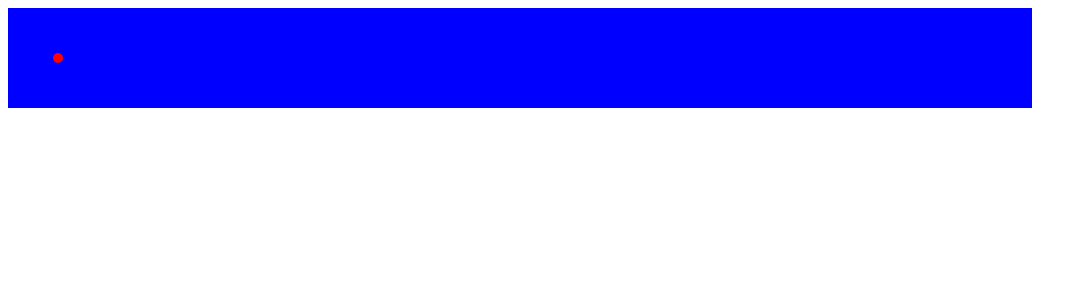
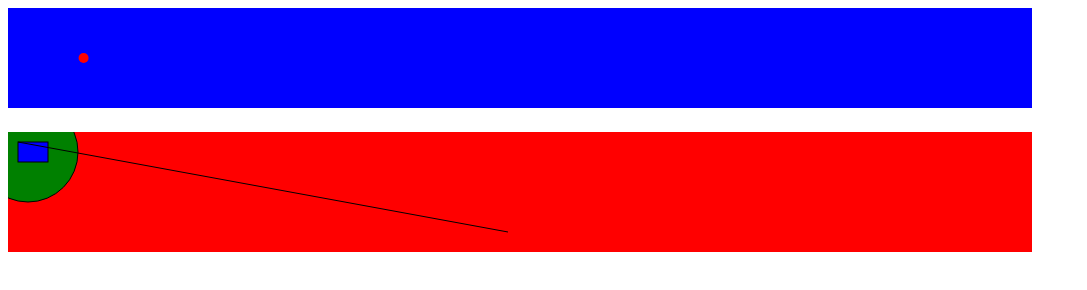
Before and after one commit to nabeelvalley/svg-js, a website built with Parcel: page src/index.html in a window 1280 px wide. Shown: the whole page, without its empty margins (0-1087 px from the left). Built offline with nearby package versions, Linux system fonts and the light colour scheme.

Commit message:
:sparkles: painter api as alternate to manager api

```diff
--- a/src/index.html
+++ b/src/index.html
@@ -1,12 +1,16 @@
 <!DOCTYPE html>
 <html lang="en">
+
 <head>
-    <meta charset="UTF-8">
-    <meta name="viewport" content="width=device-width, initial-scale=1.0">
-    <title>Snake</title>
+  <meta charset="UTF-8">
+  <meta name="viewport" content="width=device-width, initial-scale=1.0">
+  <title>Snake</title>
 </head>
+
 <body>
-    <div id="app"></div>
-    <script src="./index.ts"></script>
+  <div id="manager"></div>
+  <div id="painter"></div>
+  <script src="./index.ts"></script>
 </body>
+
 </html>
--- a/src/index.ts
+++ b/src/index.ts
@@ -1,54 +1,8 @@
-import SVGManager from '../svg'
-import ElementType from '../svg/enums/ElementType'
-import SVGAttribute from '../svg/enums/SVGAttribute'
+import renderManager from './renderManager'
+import renderPainter from './renderPainter'
 
-const app: HTMLElement = document.getElementById('app')
+const manager: HTMLElement = document.getElementById('manager')
+const painter: HTMLElement = document.getElementById('painter')
 
-let root = new SVGManager({
-  parent: app,
-  id: 'root',
-  attributes: [
-    { name: SVGAttribute.height, value: '120' },
-    { name: SVGAttribute.width, value: '90vw' },
-  ],
-})
-
-let background = new SVGManager({
-  parent: root,
-  id: 'background',
-  type: ElementType.rect,
-  attributes: [
-    { name: SVGAttribute.height, value: '100' },
-    { name: SVGAttribute.width, value: '80vw' },
-    { name: SVGAttribute.fill, value: 'blue' },
-  ],
-})
-
-let snake = new SVGManager({
-  id: 'snake',
-  parent: root,
-  type: ElementType.g,
-  attributes: [
-    { name: SVGAttribute.height, value: '20px' },
-    { name: SVGAttribute.width, value: '20px' },
-  ],
-})
-
-let sement = new SVGManager({
-  id: 'segment',
-  parent: snake,
-})
-
-let food = new SVGManager({
-  class: 'food',
-  parent: root,
-  type: ElementType.circle,
-  attributes: [
-    { name: SVGAttribute.r, value: '5px' },
-    { name: SVGAttribute.cx, value: '50px' },
-    { name: SVGAttribute.cy, value: '50px' },
-    { name: SVGAttribute.fill, value: 'red' },
-  ],
-})
-
-console.log(food)
+renderManager(manager)
+renderPainter(painter)
--- /dev/null
+++ b/src/renderManager.ts
@@ -0,0 +1,54 @@
+import SVGManager from '../svg/api/SVGManager'
+import SVGElementType from '../svg/enums/SVGElementType'
+import SVGAttribute from '../svg/enums/SVGAttribute'
+
+const renderManager = (node: HTMLElement) => {
+  let root = new SVGManager({
+    parent: node,
+    id: 'manager-view',
+    attributes: [
+      { name: SVGAttribute.height, value: '120' },
+      { name: SVGAttribute.width, value: '90vw' },
+    ],
+  })
+
+  let background = new SVGManager({
+    parent: root,
+    id: 'background',
+    type: SVGElementType.rect,
+    attributes: [
+      { name: SVGAttribute.height, value: '100' },
+      { name: SVGAttribute.width, value: '80vw' },
+      { name: SVGAttribute.fill, value: 'blue' },
+    ],
+  })
+
+  let snake = new SVGManager({
+    id: 'snake',
+    parent: root,
+    type: SVGElementType.g,
+    attributes: [
+      { name: SVGAttribute.height, value: '20px' },
+      { name: SVGAttribute.width, value: '20px' },
+    ],
+  })
+
+  let sement = new SVGManager({
+    id: 'segment',
+    parent: snake,
+  })
+
+  let food = new SVGManager({
+    class: 'food',
+    parent: root,
+    type: SVGElementType.circle,
+    attributes: [
+      { name: SVGAttribute.r, value: '5px' },
+      { name: SVGAttribute.cx, value: '2cm' },
+      { name: SVGAttribute.cy, value: '50px' },
+      { name: SVGAttribute.fill, value: 'red' },
+    ],
+  })
+}
+
+export default renderManager
--- /dev/null
+++ b/src/renderPainter.ts
@@ -0,0 +1,18 @@
+import SVGPainter from '../svg/api/SVGPainter'
+
+const renderPainter = (node: HTMLElement) => {
+  new SVGPainter({
+    height: '120px',
+    width: '80vw',
+    parent: node,
+  })
+    .setBackground('red')
+    .setFill('green')
+    .paintCircle(50, 20, 20)
+    .setFill('blue')
+    .paintRectangle(20, 30, 10, 10)
+    .paintLine(10, 500, 10, 100)
+    .paintOver()
+}
+
+export default renderPainter
--- a/svg/index.ts
+++ b/svg/api/SVGManager.ts
@@ -1,5 +1,5 @@
-import SVGManagerConfiguration from './interfaces/SVGManagerConfiguration'
-import ElementType from './enums/ElementType'
+import SVGManagerConfiguration from '../interfaces/SVGManagerConfiguration'
+import SVGElementType from '../enums/SVGElementType'
 
 /**
  * Class for managing and interacting with SVG Elements
@@ -31,7 +31,7 @@ class SVGManager {
       if (options?.parent instanceof HTMLElement) {
         this.self = document.createElementNS(
           svgns,
-          options?.type || ElementType.svg
+          options?.type || SVGElementType.svg
         )
 
         this.root = this.self
@@ -39,7 +39,7 @@ class SVGManager {
       } else if (options?.parent instanceof SVGManager) {
         this.self = document.createElementNS(
           svgns,
-          options?.type || ElementType.g
+          options?.type || SVGElementType.g
         )
 
         this.root = options.parent?.root
--- /dev/null
+++ b/svg/api/SVGPainter.ts
@@ -0,0 +1,308 @@
+import SVGManagerConfiguration from '../interfaces/SVGManagerConfiguration'
+import SVGPainterConfiguration from '../interfaces/SVGPainterConfiguration'
+import SVGElementType from '../enums/SVGElementType'
+import SVGManager from './SVGManager'
+import SVGAttribute from '../enums/SVGAttribute'
+import SVGAttributeKV from '../interfaces/SVGAttributeKV'
+
+class SVGPainter {
+  private parent: SVGSVGElement | SVGGElement | HTMLElement
+  private canvas: SVGElement[]
+  private height: string
+  private width: string
+  private fill: string = 'white'
+  private stroke: string = 'black'
+  private strokeWidth: string = '1px'
+  private svgns = 'http://www.w3.org/2000/svg'
+
+  /**
+   * Create a new Painter Instance
+   */
+  constructor(options?: SVGPainterConfiguration) {
+    if (
+      options?.parent instanceof SVGSVGElement ||
+      options?.parent instanceof SVGGElement
+    ) {
+      this.parent = options.parent
+    } else {
+      this.parent = document.createElementNS(
+        this.svgns,
+        SVGElementType.svg
+      ) as SVGSVGElement
+
+      options.parent.appendChild(this.parent)
+    }
+
+    if (this.parent instanceof SVGSVGElement) {
+      this.parent.setAttribute(SVGAttribute.height, options?.height.toString())
+      this.parent.setAttribute(SVGAttribute.width, options?.width.toString())
+    }
+
+    this.canvas = []
+    this.height = options.height.toString()
+    this.width = options.width.toString()
+  }
+
+  /**
+   * Set the background color of the canvas. This will be set as the backmost element in the painting
+   * @param color background color
+   */
+  public setBackground(color: string) {
+    let element = document.createElementNS(
+      this.svgns,
+      SVGElementType.rect
+    ) as SVGRectElement
+
+    element.setAttribute(SVGAttribute.height, this.height)
+    element.setAttribute(SVGAttribute.width, this.width)
+
+    element.setAttribute(SVGAttribute.fill, color)
+
+    this.canvas.push(element)
+
+    return this
+  }
+
+  /**
+   * Set fill color for future paints, default white
+   * @param color fill color
+   */
+  public setFill(color: string) {
+    this.fill = color
+    return this
+  }
+
+  /**
+   * Set stroke color for future paints, default black
+   * @param color stroke color
+   */
+  public setStroke(color: string) {
+    this.stroke = color
+    return this
+  }
+
+  /**
+   * Set stroke width for future paints, default 1px
+   * @param width stroke width
+   */
+  public setStrokeWidth(width: number | string) {
+    this.strokeWidth = width.toString()
+    return this
+  }
+
+  /**
+   * Paint a `rectangle` using the current fill and stroke settings
+   * @param height
+   * @param width
+   * @param x
+   * @param y
+   * @param attributes
+   */
+  public paintRectangle(
+    height: number | string,
+    width: number | string,
+    x: number | string,
+    y: number | string,
+    attributes?: SVGAttributeKV[]
+  ) {
+    return this.handleElementCreation(
+      SVGElementType.rect,
+      (e: SVGElement) => {
+        e.setAttribute(SVGAttribute.height, height.toString())
+        e.setAttribute(SVGAttribute.width, width.toString())
+        e.setAttribute(SVGAttribute.x, x.toString())
+        e.setAttribute(SVGAttribute.y, y.toString())
+      },
+      attributes
+    )
+  }
+
+  /**
+   * Paint a `circle` using the current fill and stroke settings
+   * @param r
+   * @param cx
+   * @param cy
+   * @param attributes
+   */
+  public paintCircle(
+    r: number | string,
+    cx: number | string,
+    cy: number | string,
+    attributes?: SVGAttributeKV[]
+  ) {
+    return this.handleElementCreation(
+      SVGElementType.circle,
+      (e: SVGElement) => {
+        e.setAttribute(SVGAttribute.r, r.toString())
+        e.setAttribute(SVGAttribute.cx, cx.toString())
+        e.setAttribute(SVGAttribute.cy, cy.toString())
+      },
+      attributes
+    )
+  }
+
+  /**
+   * Paint an `ellipse` using the current fill and stroke settings
+   * @param rx
+   * @param ry
+   * @param cx
+   * @param cy
+   * @param attributes
+   */
+  public paintEllipse(
+    rx: number | string,
+    ry: number | string,
+    cx: number | string,
+    cy: number | string,
+    attributes?: SVGAttributeKV[]
+  ) {
+    return this.handleElementCreation(
+      SVGElementType.ellipse,
+      (e: SVGElement) => {
+        e.setAttribute(SVGAttribute.rx, rx.toString())
+        e.setAttribute(SVGAttribute.ry, ry.toString())
+        e.setAttribute(SVGAttribute.cx, cx.toString())
+        e.setAttribute(SVGAttribute.cy, cy.toString())
+      },
+      attributes
+    )
+  }
+
+  /**
+   * Paint a `line` using the current fill and stroke settings
+   * @param x1
+   * @param x2
+   * @param y1
+   * @param y2
+   * @param attributes
+   */
+  public paintLine(
+    x1: number | string,
+    x2: number | string,
+    y1: number | string,
+    y2: number | string,
+    attributes?: SVGAttributeKV[]
+  ) {
+    return this.handleElementCreation(
+      SVGElementType.line,
+      (e: SVGElement) => {
+        e.setAttribute(SVGAttribute.x1, x1.toString())
+        e.setAttribute(SVGAttribute.x2, x2.toString())
+        e.setAttribute(SVGAttribute.y1, y1.toString())
+        e.setAttribute(SVGAttribute.y2, y2.toString())
+      },
+      attributes
+    )
+  }
+
+  /**
+   * Paint a `polyline` using the current fill and stroke settings
+   * @param points `
+   * @param attributes
+   */
+  public paintPolyline(points: string, attributes?: SVGAttributeKV[]) {
+    return this.handleElementCreation(
+      SVGElementType.polyline,
+      (e: SVGElement) => {
+        e.setAttribute(SVGAttribute.points, points)
+      },
+      attributes
+    )
+  }
+
+  /**
+   * Paint a `polygon` using the current fill and stroke settings
+   * @param points
+   * @param attributes
+   */
+  public paintPolygon(points: string, attributes?: SVGAttributeKV[]) {
+    return this.handleElementCreation(
+      SVGElementType.polygon,
+      (e: SVGElement) => {
+        e.setAttribute(SVGAttribute.points, points)
+      },
+      attributes
+    )
+  }
+
+  /**
+   * Paint a `path` using the current fill and stroke settings
+   * @param d
+   * @param attributes
+   */
+  public paintPath(d: string, attributes?: SVGAttributeKV[]) {
+    return this.handleElementCreation(
+      SVGElementType.path,
+      (e: SVGElement) => {
+        e.setAttribute(SVGAttribute.d, d)
+      },
+      attributes
+    )
+  }
+
+  /**
+   * handle the shared element creation functionality
+   * @param type type of elemnt being created
+   * @param custom custom attributes to set or functionality to apply to element before applying the additional attrbiutes
+   */
+  private handleElementCreation(
+    type: SVGElementType,
+    custom: (SVGElement) => void,
+    attributes: SVGAttributeKV[]
+  ) {
+    let element = document.createElementNS(this.svgns, type) as SVGElement
+
+    this.applyPainterAttributes(element)
+
+    custom(element)
+
+    this.applyAdditionalAttributes(element, attributes)
+
+    this.canvas.push(element)
+
+    return this
+  }
+
+  /**
+   * Apply the fill, stroke, and stroke-width attributes to element based on the current painter state
+   * @param element element to apply the attributes to
+   */
+  private applyPainterAttributes(element: SVGElement) {
+    element.setAttribute(SVGAttribute.fill, this.fill)
+    element.setAttribute(SVGAttribute.stroke, this.stroke)
+    element.setAttribute(SVGAttribute.strokeWidth, this.strokeWidth)
+  }
+
+  private applyAdditionalAttributes(
+    element: SVGElement,
+    attributes: SVGAttributeKV[]
+  ) {
+    attributes?.forEach(attribute =>
+      element.setAttribute(attribute?.name, attribute?.value?.toString())
+    )
+  }
+
+  /**
+   * Replace all the existing content with the new content
+   */
+  public paintOver() {
+    const canvasAsHtml = this.canvas.map(el => el.outerHTML).join('')
+
+    this.parent.innerHTML = canvasAsHtml
+
+    return this.parent.innerHTML
+  }
+
+  /**
+   * Add the new content to the existing content
+   */
+  public paint() {
+    const canvasAsHtml = this.canvas.map(el => el.outerHTML).join('')
+
+    this.parent.innerHTML += canvasAsHtml
+
+    return this.parent.innerHTML
+  }
+}
+
+export default SVGPainter
--- a/svg/enums/ElementType.ts
+++ b/svg/enums/SVGElementType.ts
@@ -1,4 +1,4 @@
-enum ElementType {
+enum SVGElementType {
   /**
    * SVG Base `svg` element
    */
@@ -37,4 +37,4 @@ enum ElementType {
   path = 'path',
 }
 
-export default ElementType
+export default SVGElementType
--- /dev/null
+++ b/svg/interfaces/SVGAttributeKV.ts
@@ -0,0 +1,6 @@
+import SVGAttribute from '../enums/SVGAttribute'
+
+export default interface SVGAttributeKV {
+  name: SVGAttribute
+  value: number | string
+}
--- /dev/null
+++ b/svg/interfaces/SVGPainterConfiguration.ts
@@ -0,0 +1,7 @@
+interface SVGPainterConfiguration {
+  height: number | string
+  width: number | string
+  parent?: HTMLElement | SVGSVGElement | SVGGeometryElement
+}
+
+export default SVGPainterConfiguration
```
Also changed, not shown: svg/enums/SVGAttribute.ts (+4 -4 lines), svg/interfaces/SVGElementAttributes.ts (added, +38 -0 lines), svg/interfaces/SVGManagerConfiguration.ts (+5 -5 lines).
